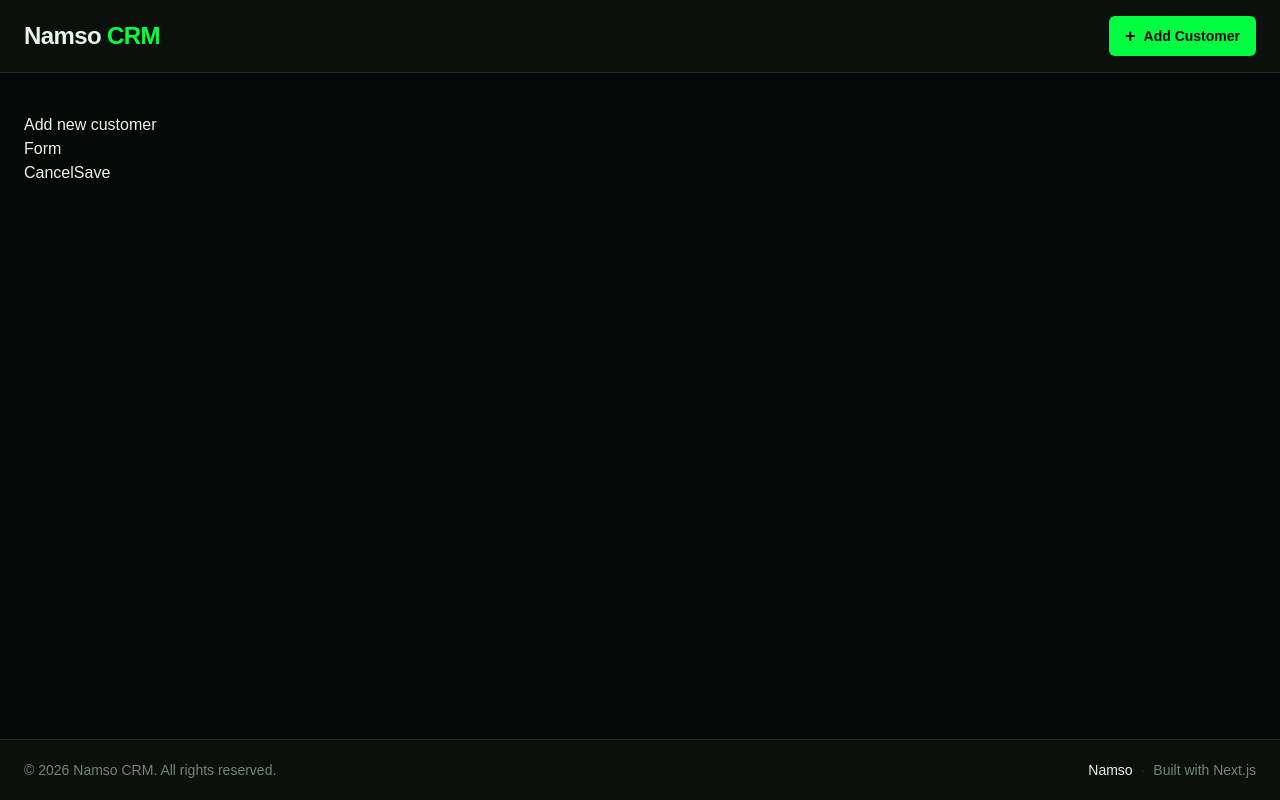
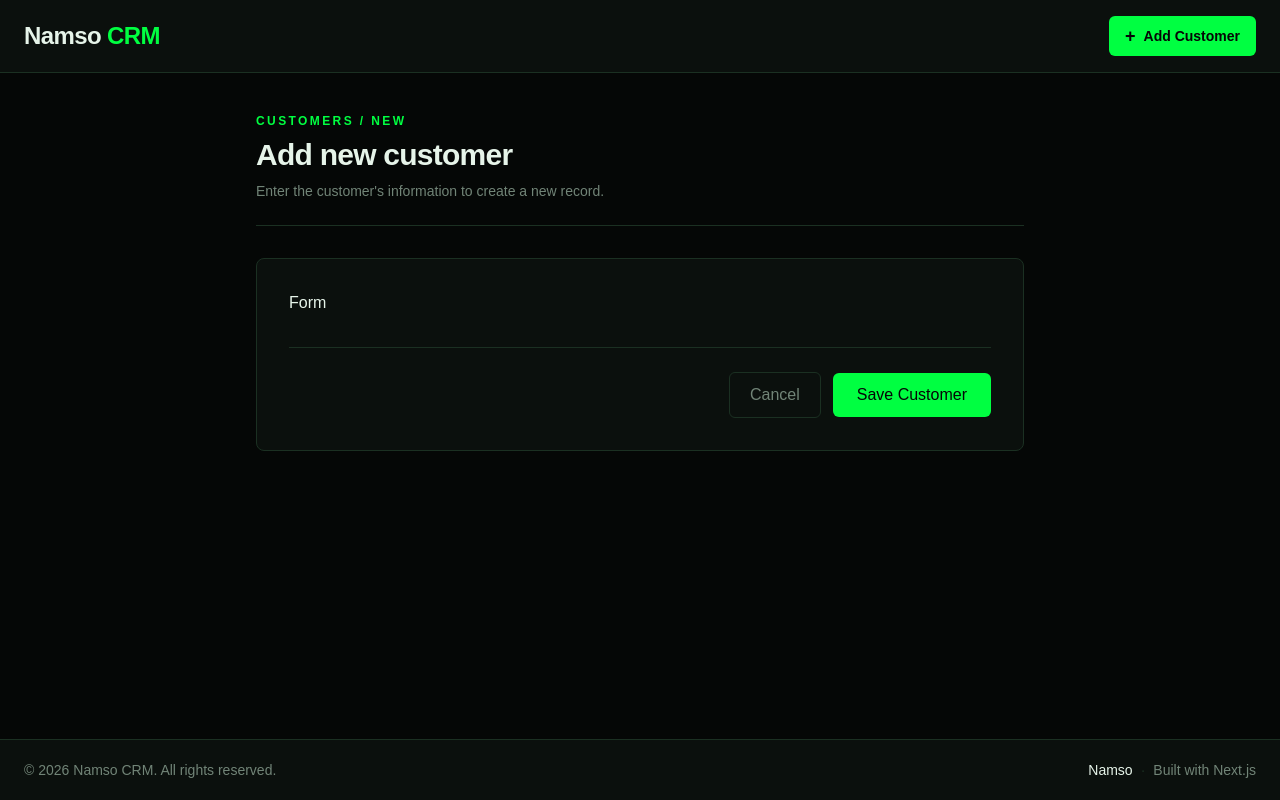
Before and after one commit to nams0/namso-crm, a Next.js app: page /add-customer in a window 1280 px wide. Built offline with nearby package versions, Linux system fonts and the light colour scheme.

Commit message:
feat(AddCustomer styles): added styles of page form and buttons

```diff
--- a/components/templates/AddCustomerPage.js
+++ b/components/templates/AddCustomerPage.js
@@ -42,12 +42,41 @@ function AddCustomerPage() {
   }
 
   return (
-    <div>
-      <h4>Add new customer</h4>
-      <Form form={form} setForm={setForm} />
-      <div>
-        <button onClick={cancelHandler}>Cancel</button>
-        <button onClick={saveHandler}>Save</button>
+    <div className="mx-auto max-w-3xl">
+      <div className="mb-8 border-b border-border pb-6">
+        <p className="mb-2 text-xs font-semibold uppercase tracking-[0.2em] text-primary">
+          Customers / New
+        </p>
+
+        <h1 className="text-3xl font-bold tracking-tight text-foreground">
+          Add new customer
+        </h1>
+
+        <p className="mt-2 text-sm text-muted">
+          Enter the customer's information to create a new record.
+        </p>
+      </div>
+
+      <div className="rounded-lg border border-border bg-surface p-6 sm:p-8">
+        <Form form={form} setForm={setForm} />
+
+        <div className="mt-8 flex items-center justify-end gap-3 border-t border-border pt-6">
+          <button
+            type="button"
+            onClick={cancelHandler}
+            className="rounded-md border border-border bg-transparent px-5 py-2.5 text-sm font-medium text-muted transition-colors cursor-pointer hover:border-muted hover:bg-surface-elevated hover:text-foreground"
+          >
+            Cancel
+          </button>
+
+          <button
+            type="button"
+            onClick={saveHandler}
+            className="rounded-md bg-primary px-6 py-2.5 text-sm font-semibold text-background transition-colors cursor-pointer hover:bg-primary-hover active:scale-[0.98]"
+          >
+            Save Customer
+          </button>
+        </div>
       </div>
     </div>
   )
```
